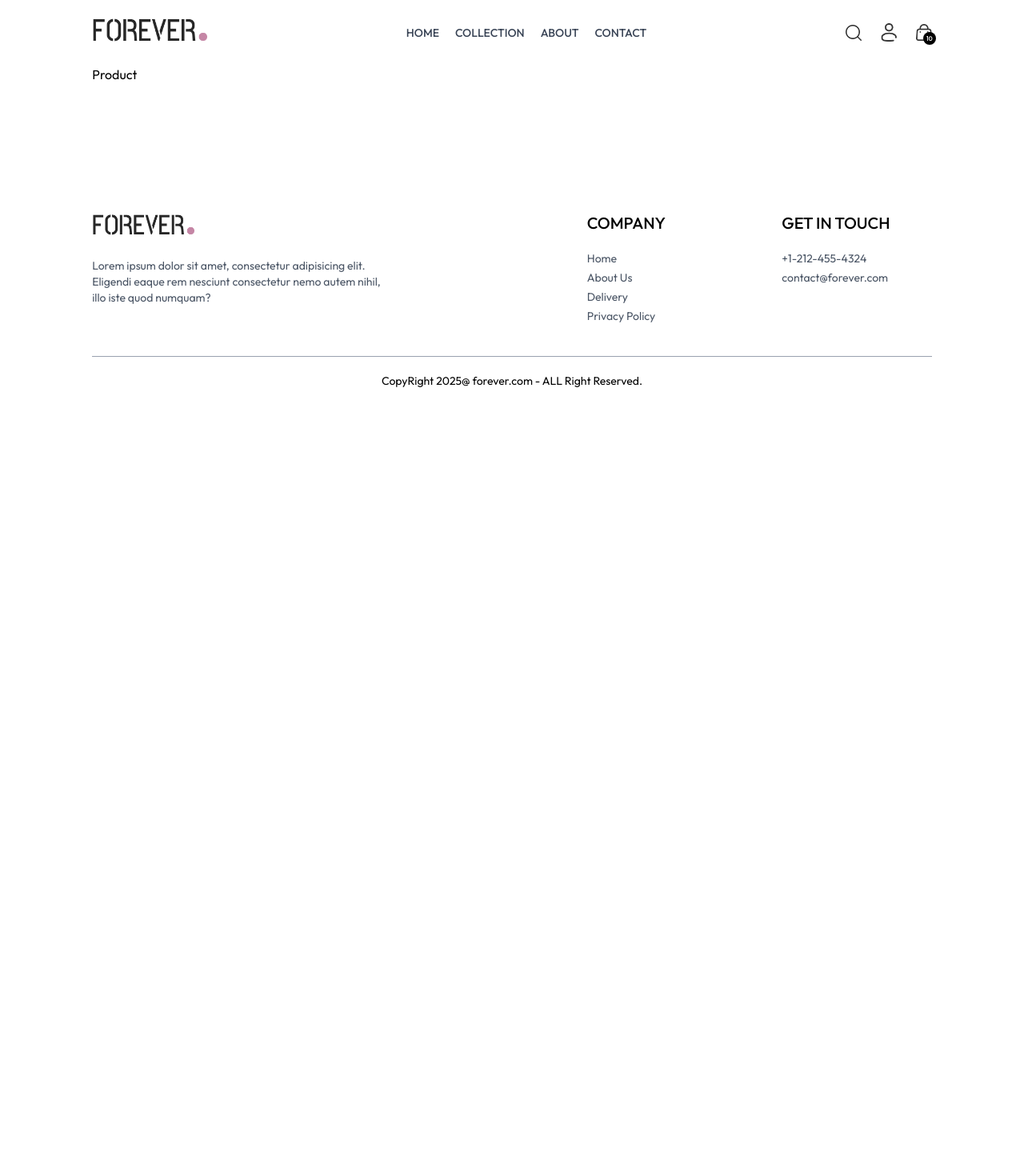
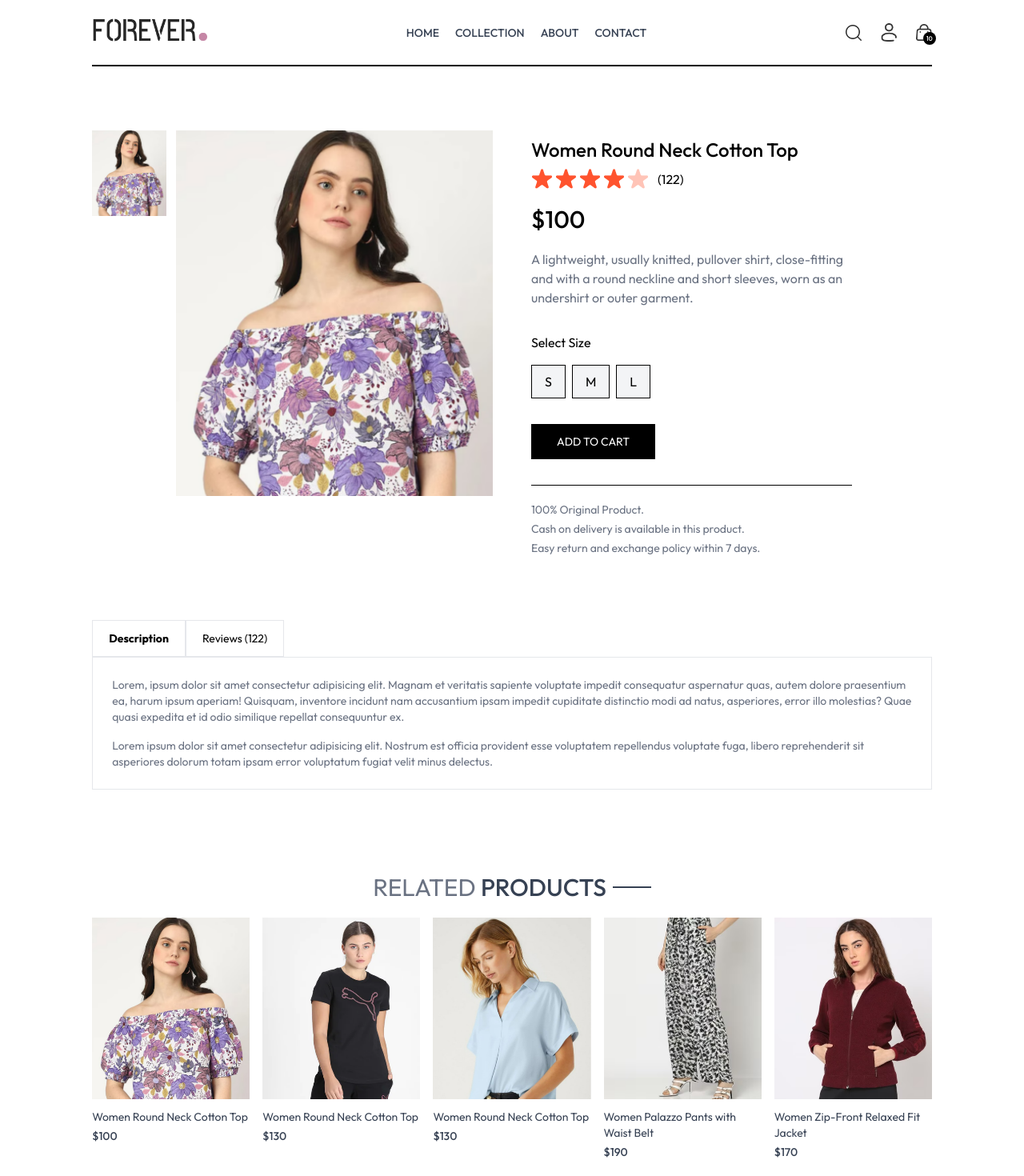
Before and after one commit to Samriddhadewan/ECOMMERCE-app, a React (Vite) app in the folder frontend/: page /product/aaaaa in a window 1280 px wide. Shown: the top 1470 px of the page at 80% size. Before the commit the page ends 800 px from the top, so only its background shows below. Built offline with nearby package versions, Linux system fonts and the light colour scheme.

Commit message:
produc details page developed

```diff
--- /dev/null
+++ b/frontend/src/components/RelatedProducts.jsx
@@ -0,0 +1,41 @@
+import React, { useContext, useEffect, useState } from 'react'
+import { ShopContext } from '../context/ShopContext';
+import Title from "../components/Title";
+import ProductItem from "../components/ProductItem";
+
+
+const RelatedProducts = ({category, subcategory}) => {
+    const {products} = useContext(ShopContext);
+    const [related, setRelated] = useState([])
+
+    useEffect(()=>{
+
+        if(products.length > 0){
+            let productsCopy = products.slice();
+            productsCopy = productsCopy.filter((item)=> category === item.category);
+            productsCopy = productsCopy.filter((item)=> subcategory === item.subcategory);
+
+            setRelated(productsCopy.slice(0,5));
+        }
+
+
+    },[products])
+
+  return (
+    <div className='my-24'>
+        <div className='text-center text-3xl py-2'>
+            <Title text1={'RELATED'} text2={'PRODUCTS'}></Title>
+        </div>
+        <div className='grid grid-cols-2 sm:grid-cols-3 md:grid-cols-4 lg:grid-cols-5 gap-4 gap-y-6'>
+            {
+                related.map((item, index)=> (
+                    <ProductItem key={index} id={item._id} name={item.name} price={item.price} image={item.image}></ProductItem>
+                ))
+            }
+
+        </div>
+    </div>
+  )
+}
+
+export default RelatedProducts
--- a/frontend/src/index.css
+++ b/frontend/src/index.css
@@ -10,10 +10,15 @@
 }
 
 
+
 .prata-regular {
     font-family: "Prata", serif;
     font-weight: 400;
     font-style: normal;
+}
+
+::-webkit-scrollbar{
+    display: none;
 }
 
 @media (max-width:640px) {
--- a/frontend/src/pages/Product.jsx
+++ b/frontend/src/pages/Product.jsx
@@ -1,9 +1,127 @@
-import React from 'react'
+import React, { useContext, useEffect, useState } from "react";
+import { useParams } from "react-router-dom";
+import { ShopContext } from "../context/ShopContext";
+import { assets } from "../assets/assets";
+import RelatedProducts from "../components/RelatedProducts";
 
 const Product = () => {
-  return (
-    <div>Product</div>
-  )
-}
+  const { productId } = useParams();
+  const { products, currency } = useContext(ShopContext);
+  const [productData, setProductData] = useState(false);
+  const [image, setImage] = useState("");
+  const [size, setSize] = useState("");
 
-export default Product
+  const fetchProductData = async () => {
+    products.map((item) => {
+      if (item._id === productId) {
+        setProductData(item);
+        setImage(item.image[0]);
+        return null;
+      }
+    });
+  };
+  useEffect(() => {
+    fetchProductData();
+  }, [productId]);
+
+  return productData ? (
+    <div className="border-t-2 pt-20 transition-opacity ease-in duration-500 opacity-100">
+      {/* product data  */}
+      <div className="flex gap-12 sm-gap-12 flex-col sm:flex-row">
+        {/* product images  */}
+        <div className="flex-1 flex flex-col-reverse gap-3 sm:flex-row">
+          <div className="flex sm:flex-col overflow-x-auto sm:overflow-y-scroll justify-between sm:justify-normal sm:w-[18.7%] w-full">
+            {productData.image.map((item, index) => (
+              <img
+                onClick={() => setImage(item)}
+                src={item}
+                key={index}
+                className="w-[24%] sm:w-full sm:mb-3 shrink-0 cursor-pointer"
+                alt=""
+              />
+            ))}
+          </div>
+          <div className="w-full sm:w-[80%]">
+            <img src={image} className="w-full h-auto" alt="" />
+          </div>
+        </div>
+        {/* product information  */}
+        <div className="flex-1">
+          <h1 className="font-medium text-2xl mt-2">{productData.name}</h1>
+          <div className="flex items-center gap-1 mt-2">
+            <img src={assets.star_icon} alt="" />
+            <img src={assets.star_icon} alt="" />
+            <img src={assets.star_icon} alt="" />
+            <img src={assets.star_icon} alt="" />
+            <img src={assets.star_dull_icon} alt="" />
+            <p className="pl-2">(122)</p>
+          </div>
+          <p className="mt-5 text-3xl font-medium">
+            {currency}
+            {productData.price}
+          </p>
+          <p className="mt-5 text-gray-500 w-4/5">{productData.description}</p>
+          <div className="flex flex-col gap-4 my-8">
+            <p>Select Size</p>
+            <div className="flex gap-2">
+              {productData.sizes.map((item, index) => (
+                <button
+                  onClick={() => setSize(item)}
+                  className={`border py-2 px-4 bg-gray-100 ${
+                    item === size ? "border-amber-500" : ""
+                  }`}
+                  key={index}
+                >
+                  {item}
+                </button>
+              ))}
+            </div>
+          </div>
+
+          <button className="bg-black text-white px-8 py-3 text-sm active:bg-gray-700">
+            ADD TO CART
+          </button>
+          <hr className="mt-8 sm:w-4/5" />
+          <div className="text-sm text-gray-500 mt-5 flex flex-col gap-1">
+            <p>100% Original Product.</p>
+            <p>Cash on delivery is available in this product.</p>
+            <p>Easy return and exchange policy within 7 days.</p>
+          </div>
+        </div>
+      </div>
+      {/* description and review section  */}
+      <div className="mt-20 ">
+        <div className="flex">
+          <b className="border border-gray-200 px-5 py-3 text-sm">
+            Description
+          </b>
+          <p className="border border-gray-200 px-5 py-3 text-sm">
+            Reviews (122)
+          </p>
+        </div>
+        <div className="flex flex-col gap-4 border border-gray-200 px-6 py-6 text-sm text-gray-500">
+          <p>
+            Lorem, ipsum dolor sit amet consectetur adipisicing elit. Magnam et
+            veritatis sapiente voluptate impedit consequatur aspernatur quas,
+            autem dolore praesentium ea, harum ipsum aperiam! Quisquam,
+            inventore incidunt nam accusantium ipsam impedit cupiditate
+            distinctio modi ad natus, asperiores, error illo molestias? Quae
+            quasi expedita et id odio similique repellat consequuntur ex.
+          </p>
+          <p>
+            Lorem ipsum dolor sit amet consectetur adipisicing elit. Nostrum est
+            officia provident esse voluptatem repellendus voluptate fuga, libero
+            reprehenderit sit asperiores dolorum totam ipsam error voluptatum
+            fugiat velit minus delectus.
+          </p>
+        </div>
+      </div>
+      {/* display related products  */}
+      <RelatedProducts category={productData.category} subcategory={productData.subcategory}></RelatedProducts>
+    </div>
+  ) : (
+    <div className="opacity-0"></div>
+  );
+};
+
+export default Product;
```
